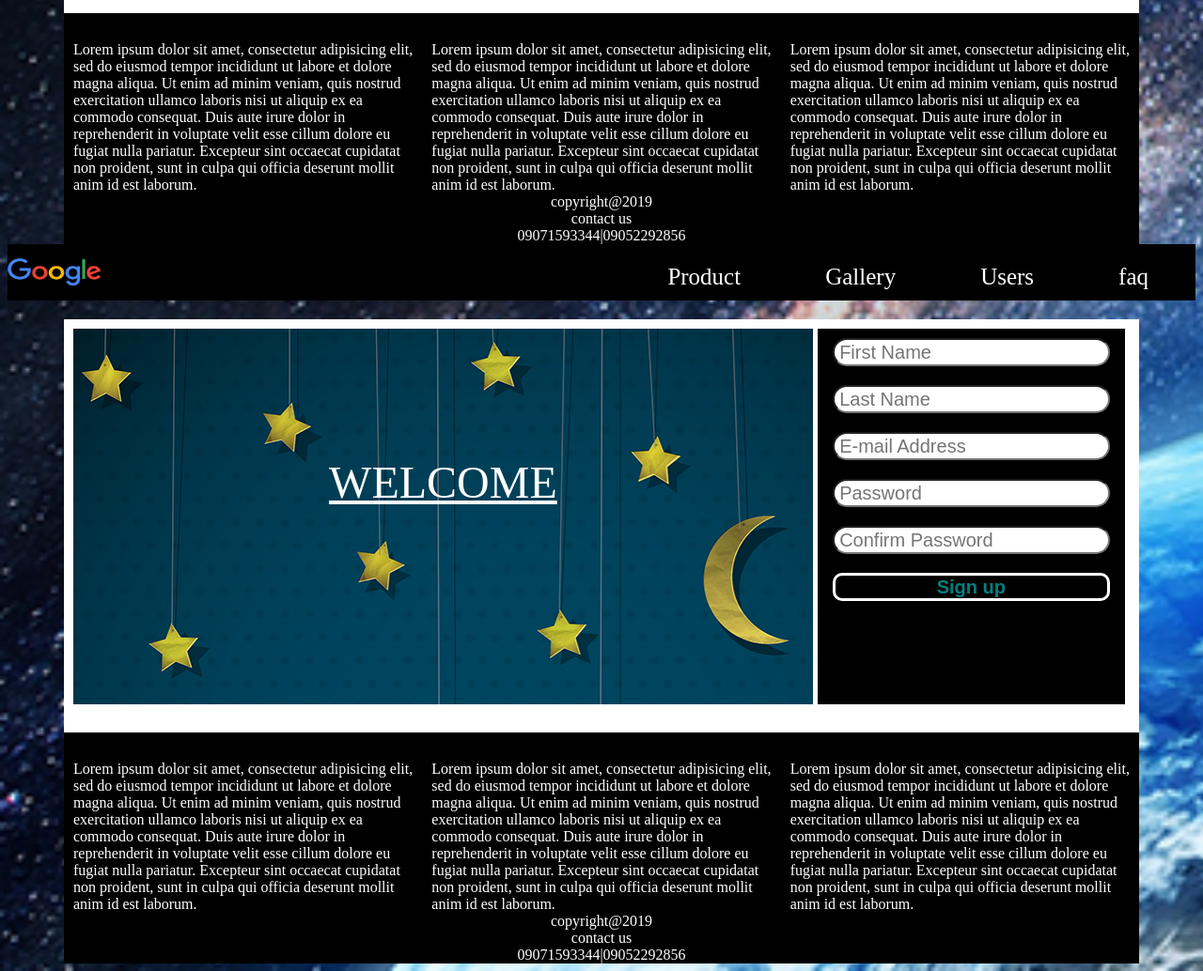
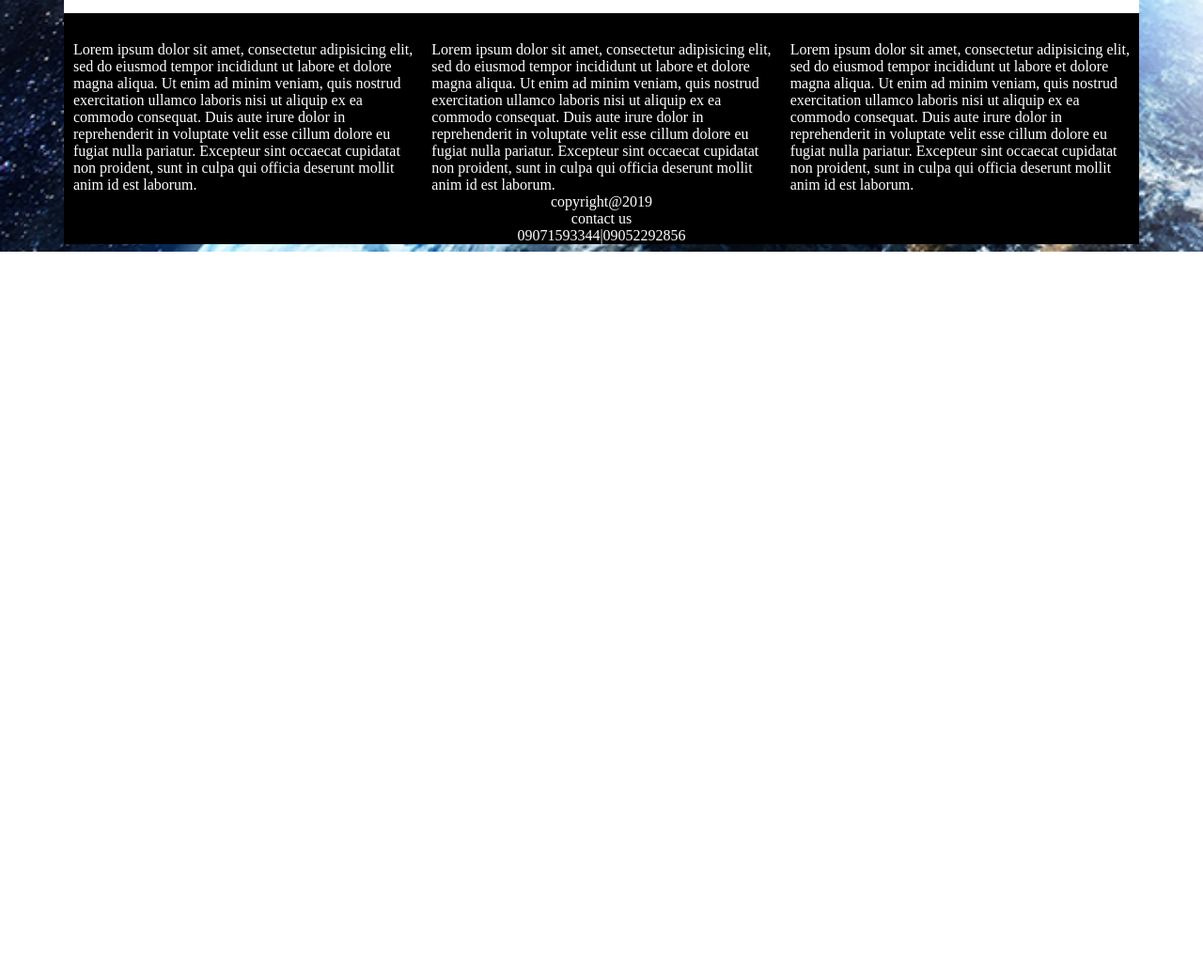
Before and after one commit to och-muze/webdesign, a plain HTML site: page index.html in a window 1280 px wide. Shown: the part 514-1548 px from the top of the page at 94% size. After the commit the page ends 800 px from the top, so only its background shows below. Drawn offline with Linux system fonts and the light colour scheme.

Commit message:
fixing googlelogo

```diff
--- a/index.html
+++ b/index.html
@@ -62,68 +62,3 @@
 	</div>
 </body>
 </html>
-
-<!DOCTYPE html>
-<html>
-<head>
-	<title>home</title>
-	<link rel="stylesheet" type="text/css" href="css/home-style.css">
-	<meta charset="utf-8">
-	<meta name="viewport" content="width=divice-width, initial-scale=1.0">
-</head>
-<body>
-	<div class="nav">
-	<img class="nav-brand" src="../images/img/google-logo.png">
-			<ul class="nav-group">
-			<li class="nav-item">Product</li>
-			<li class="nav-item">Gallery</li>
-			<li class="nav-item">Users</li>
-			<li class="nav-item">faq</li>
-		</ul>
-	</div>
-	<div class="border">
-		<div class="image">
-			<div class="cover">
-				<div class="move">
-					<u>WELCOME</u>
-					<marquee direction="right">This site is</marquee>
-					<marquee direction="left">mobile rensponsive</marquee>
-				</div>
-			</div>
-		</div>
-		<div class="form-submission">
-			<form>
-				<input type="text" name="" placeholder="First Name"><br>
-				<input type="text" name="" placeholder="Last Name"><br>
-				<input type="text" name="" placeholder="E-mail Address"><br>
-				<input type="Password" name="" placeholder="Password"><br>
-				<input type="Password" name="" placeholder="Confirm Password"><br>
-				<button><b>Sign up</b></button>
-			</form>
-		</div>
-	</div>
-	<div class="content">
-		<div class="content1">Lorem ipsum dolor sit amet, consectetur adipisicing elit, sed do eiusmod
-		tempor incididunt ut labore et dolore magna aliqua. Ut enim ad minim veniam,
-		quis nostrud exercitation ullamco laboris nisi ut aliquip ex ea commodo
-		consequat. Duis aute irure dolor in reprehenderit in voluptate velit esse
-		cillum dolore eu fugiat nulla pariatur. Excepteur sint occaecat cupidatat non
-		proident, sunt in culpa qui officia deserunt mollit anim id est laborum.</div>
-		<div class="content1">Lorem ipsum dolor sit amet, consectetur adipisicing elit, sed do eiusmod
-		tempor incididunt ut labore et dolore magna aliqua. Ut enim ad minim veniam,
-		quis nostrud exercitation ullamco laboris nisi ut aliquip ex ea commodo
-		consequat. Duis aute irure dolor in reprehenderit in voluptate velit esse
-		cillum dolore eu fugiat nulla pariatur. Excepteur sint occaecat cupidatat non
-		proident, sunt in culpa qui officia deserunt mollit anim id est laborum.</div>
-		<div class="content1">Lorem ipsum dolor sit amet, consectetur adipisicing elit, sed do eiusmod
-		tempor incididunt ut labore et dolore magna aliqua. Ut enim ad minim veniam,
-		quis nostrud exercitation ullamco laboris nisi ut aliquip ex ea commodo
-		consequat. Duis aute irure dolor in reprehenderit in voluptate velit esse
-		cillum dolore eu fugiat nulla pariatur. Excepteur sint occaecat cupidatat non
-		proident, sunt in culpa qui officia deserunt mollit anim id est laborum.</div>
-	</div>
-	<div class="footer">
-		<center>copyright@2019<br>contact us<br>09071593344|09052292856</center>
-	</div>
-</body>
-</html>
```
